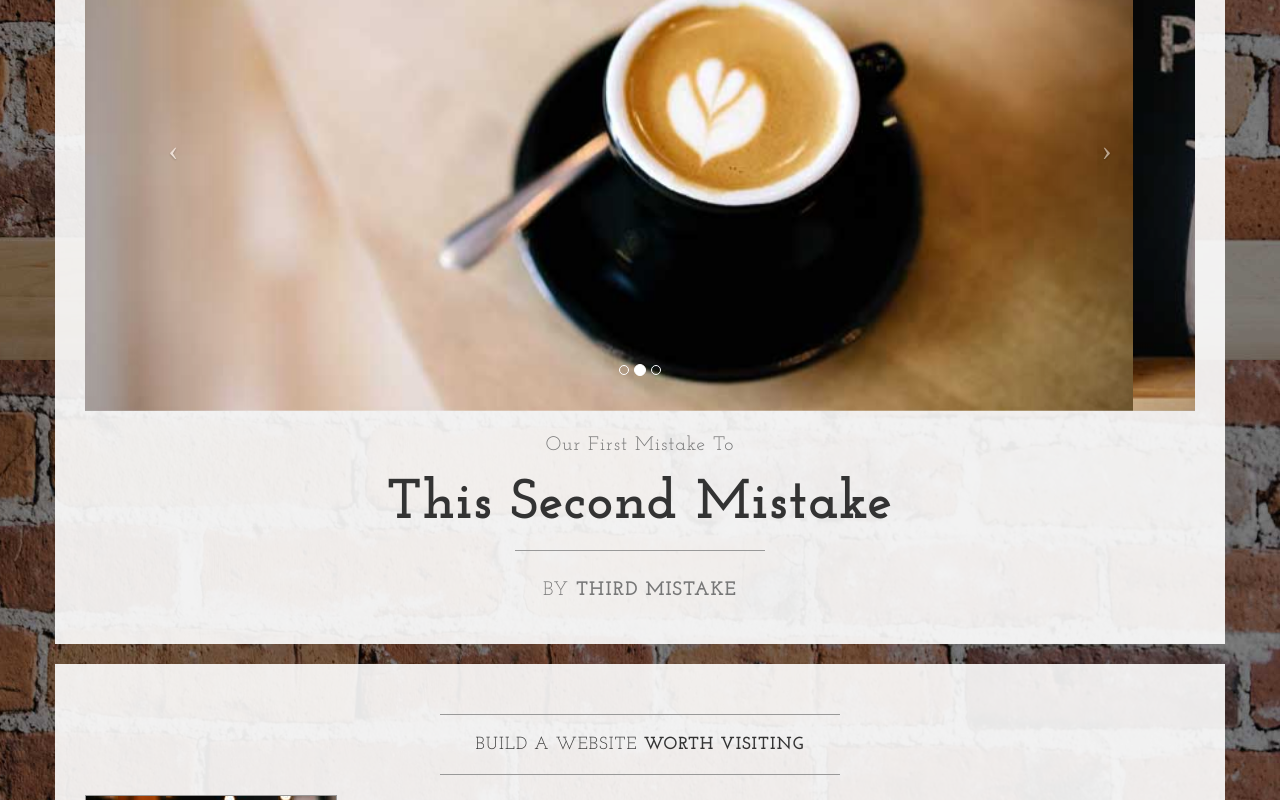
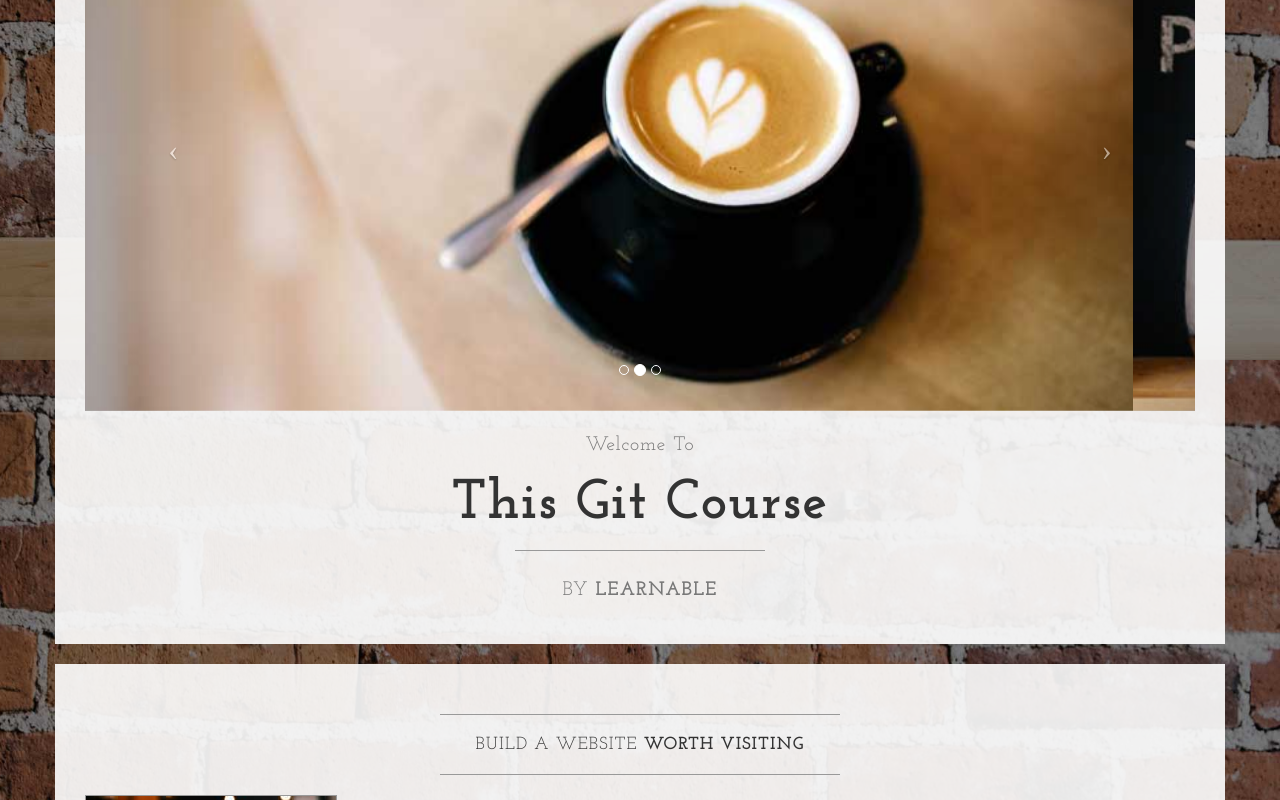
Before and after one commit to dabulseco/learn, a plain HTML site: page index.html in a window 1280 px wide. Shown: the part 440-1240 px from the top of the page. Drawn offline with nearby package versions, Linux system fonts and the light colour scheme.

Commit message:
Revert "this is the third error"
This reverts commit c3c7e56aa52a595494b76a26f6a51876f6a847a1.

```diff
--- a/index.html
+++ b/index.html
@@ -106,13 +106,13 @@
                         </a>
                     </div>
                     <h2 class="brand-before">
-                        <small>Our first mistake to</small>
+                        <small>Welcome to</small>
                     </h2>
-                    <h1 class="brand-name">This Second Mistake</h1>
+                    <h1 class="brand-name">This Git Course</h1>
                     <hr class="tagline-divider">
                     <h2>
                         <small>By
-                            <strong>Third mistake</strong>
+                            <strong>Learnable</strong>
                         </small>
                     </h2>
                 </div>
```
